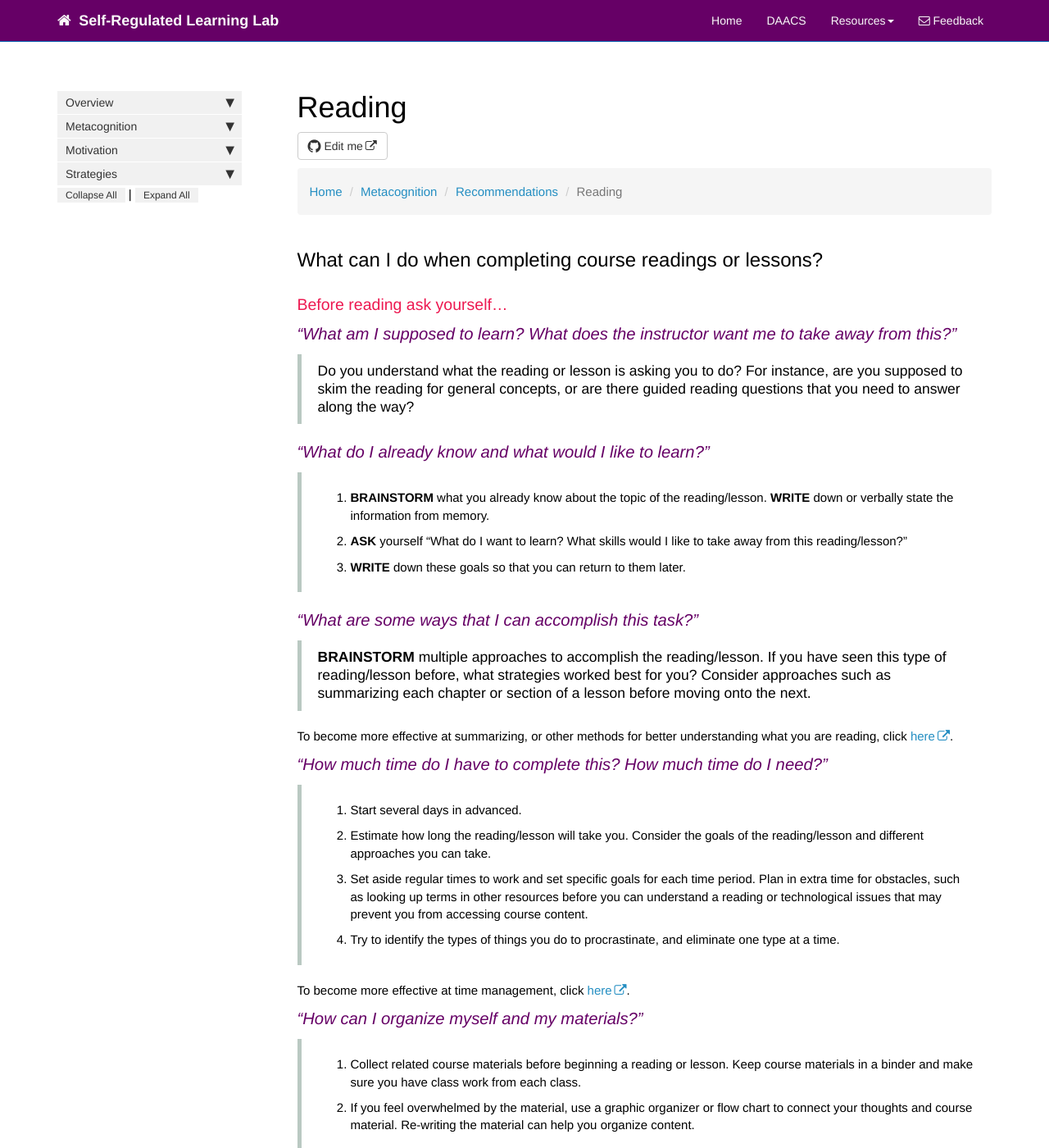
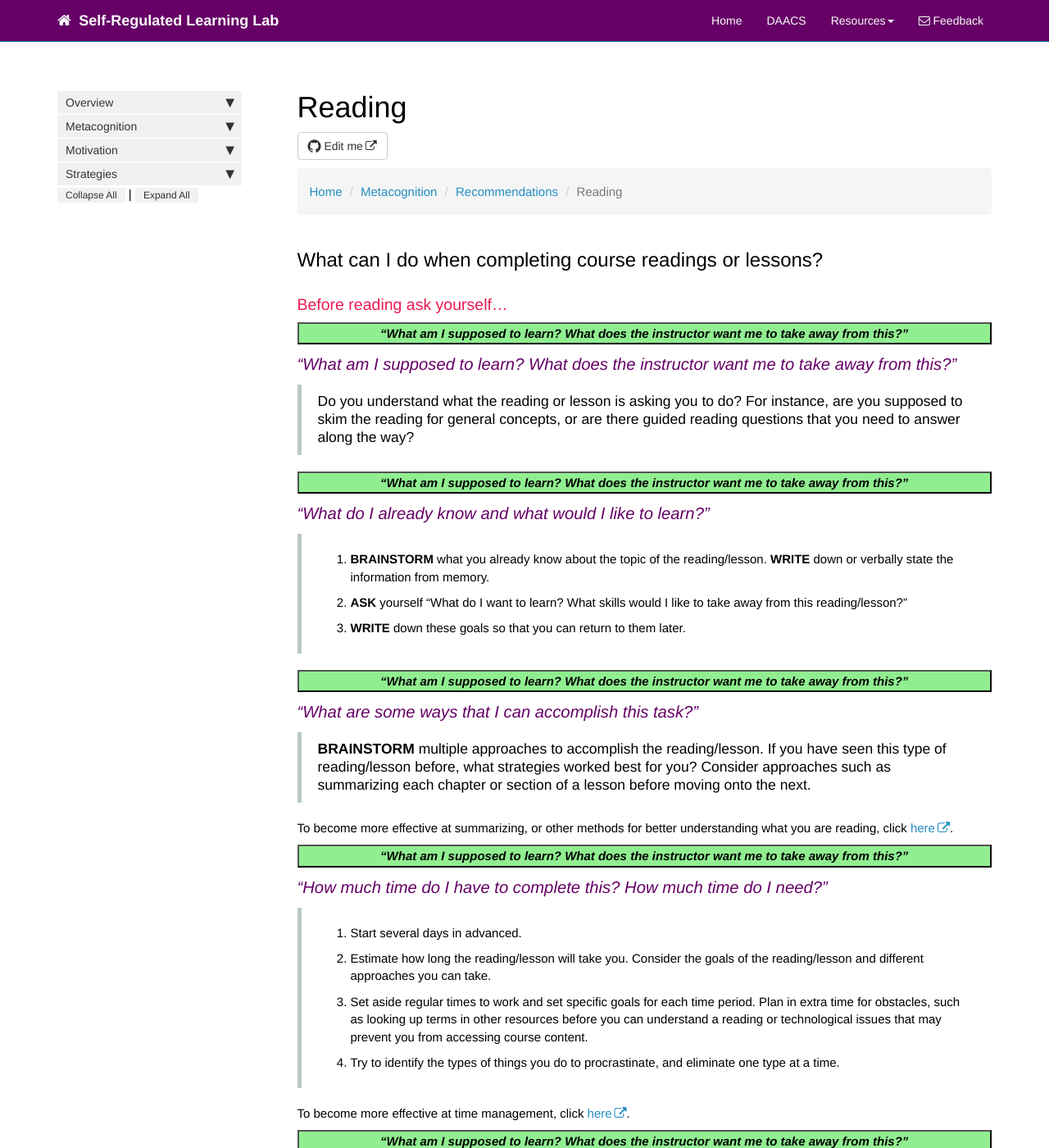
Before and after one commit to dfranklin02/SRL, a Jekyll site: the page built from docs/pages/metacognition/metacognition_recommendations_reading.md, in a window 1280 px wide and 1400 px high. Shown: the whole window at 82% size. Built offline with Jekyll 4.4.1, drawn with Linux system fonts in a browser that asks for light colours; nearby versions of some CDN libraries; comment, search, counter and statistics services are not loaded; some of the changed text lies outside the part shown.

Commit message:
Update metacognition_recommendations_reading.md

```diff
--- a/docs/pages/metacognition/metacognition_recommendations_reading.md
+++ b/docs/pages/metacognition/metacognition_recommendations_reading.md
@@ -28,9 +28,26 @@ toc: false
 
 ### Before reading ask yourself...
 
+<button data-toggle="collapse" data-target="#readingbefore1" style="background-color:LightGreen; width:100%"><b><i>“What am I supposed to learn? What does the instructor want me to take away from this?”</i></b></button>
+
+<div id="readingbefore1" class="collapse">
+TEXT HERE
+<br>
+<br>
+</div>
+
+
 <p class='question'>“What am I supposed to learn? What does the instructor want me to take away from this?”</p>
 
 > Do you understand what the reading or lesson is asking you to do? For instance, are you supposed to skim the reading for general concepts, or are there guided reading questions that you need to answer along the way?
+
+<button data-toggle="collapse" data-target="#readingbefore2" style="background-color:LightGreen; width:100%"><b><i>“What am I supposed to learn? What does the instructor want me to take away from this?”</i></b></button>
+
+<div id="readingbefore2" class="collapse">
+TEXT HERE
+<br>
+<br>
+</div>
 
 <p class='question'>“What do I already know and what would I like to learn?”</p>
 
@@ -38,11 +55,27 @@ toc: false
 > 2.  **ASK** yourself “What do I want to learn? What skills would I like to take away from this reading/lesson?”
 > 3.  **WRITE** down these goals so that you can return to them later.
 
+<button data-toggle="collapse" data-target="#readingbefore3" style="background-color:LightGreen; width:100%"><b><i>“What am I supposed to learn? What does the instructor want me to take away from this?”</i></b></button>
+
+<div id="readingbefore3" class="collapse">
+TEXT HERE
+<br>
+<br>
+</div>
+
 <p class='question'>“What are some ways that I can accomplish this task?”</p>
 
 > **BRAINSTORM** multiple approaches to accomplish the reading/lesson. If you have seen this type of reading/lesson before, what strategies worked best for you? Consider approaches such as summarizing each chapter or section of a lesson before moving onto the next.
 
 To become more effective at summarizing, or other methods for better understanding what you are reading, click <a href="http://srl.daacs.net/managing_time.html">here</a>.<br>
+
+<button data-toggle="collapse" data-target="#readingbefore4" style="background-color:LightGreen; width:100%"><b><i>“What am I supposed to learn? What does the instructor want me to take away from this?”</i></b></button>
+
+<div id="readingbefore4" class="collapse">
+TEXT HERE
+<br>
+<br>
+</div>
 
 <p class='question'>“How much time do I have to complete this? How much time do I need?”</p>
 
@@ -53,10 +86,26 @@ To become more effective at summarizing, or other methods for better understandi
 
 To become more effective at time management, click <a href="http://srl.daacs.net/managing_time.html">here</a>.<br>
 
+<button data-toggle="collapse" data-target="#readingbefore5" style="background-color:LightGreen; width:100%"><b><i>“What am I supposed to learn? What does the instructor want me to take away from this?”</i></b></button>
+
+<div id="readingbefore5" class="collapse">
+TEXT HERE
+<br>
+<br>
+</div>
+
 <p class='question'>“How can I organize myself and my materials?”</p>
 
 > 1.  Collect related course materials before beginning a reading or lesson. Keep course materials in a binder and make sure you have class work from each class.
 > 2.  If you feel overwhelmed by the material, use a graphic organizer or flow chart to connect your thoughts and course material. Re-writing the material can help you organize content.
+
+<button data-toggle="collapse" data-target="#readingbefore6" style="background-color:LightGreen; width:100%"><b><i>“What am I supposed to learn? What does the instructor want me to take away from this?”</i></b></button>
+
+<div id="readingbefore6" class="collapse">
+TEXT HERE
+<br>
+<br>
+</div>
 
 <p class='question'>“What resources do I have to complete the task?”</p>
 
@@ -72,6 +121,14 @@ See "Help Seeking" in order to learn more about how to approach teachers and cla
 
 ### While reading ask yourself...
 
+<button data-toggle="collapse" data-target="#readingduring1" style="background-color:DarkSalmon; width:100%"><b><i>TEXT HERE</i></b></button>
+
+<div id="readingduring1" class="collapse">
+TEXT HERE
+<br>
+<br>
+</div>
+
 <p class='question'>“What strategies am I using that are or are not working well to help me learn?”</p>
 
 > **WHEN** you get stuck, **ASK** yourself “Am I using the best method possible to complete this reading/lesson? Should I use a different approach?” You can adjust how fast or slow you are reading the text, eliminate distractions from your environment, and consciously focus your thoughts on the task, rather than other things on your mind.
@@ -79,6 +136,15 @@ See "Help Seeking" in order to learn more about how to approach teachers and cla
 > **WHEN** reading, **ASK** yourself “What did I just read?” Summarize the reading or generate questions based on the reading to check your comprehension.
 
 For more information on strategies to help you learn, such as removing distractions from your environment or summarizing a reading, click on "Learning Strategies."
+
+
+<button data-toggle="collapse" data-target="#readingduring2" style="background-color:DarkSalmon; width:100%"><b><i>TEXT HERE</i></b></button>
+
+<div id="readingduring2" class="collapse">
+TEXT HERE
+<br>
+<br>
+</div>
 
 <p class='question'>“What other resources could I use to complete this task?”</p>
 
@@ -92,9 +158,27 @@ For more information on strategies to help you learn, such as removing distracti
 
 Click <a href="http://srl.daacs.net/help_seeking.html">here</a>.<br> in order to learn more about approaching teachersand classmates for help.
 
+
+<button data-toggle="collapse" data-target="#readingduring3" style="background-color:DarkSalmon; width:100%"><b><i>TEXT HERE</i></b></button>
+
+<div id="readingduring3" class="collapse">
+TEXT HERE
+<br>
+<br>
+</div>
+
 <p class='question'>“What is most challenging about this task? What can I do different at this point to address these challenges?”</p>
 
 > **ASK** yourself “What am I having trouble with?” **BRAINSTORM** ways to overcome these challenges instead of continuing to run into the same obstacles. Seek help if you cannot find a solution on your own or before you start another assignment of the same type.
+
+
+<button data-toggle="collapse" data-target="#readingduring4" style="background-color:DarkSalmon; width:100%"><b><i>TEXT HERE</i></b></button>
+
+<div id="readingduring4" class="collapse">
+TEXT HERE
+<br>
+<br>
+</div>
 
 <p class='question'>“Am I meeting my learning goals?”</p>
 
@@ -106,6 +190,15 @@ To become more effective at learning information to meet your learning goals, cl
 
 ### After reading ask yourself...
 
+
+<button data-toggle="collapse" data-target="#readingafter1" style="background-color:Orchid; width:100%"><b><i>TEXT HERE</i></b></button>
+
+<div id="readingafter1" class="collapse">
+TEXT HERE
+<br>
+<br>
+</div>
+
 <p class='question'>“How well did I accomplish the goals of the assignment? What did I learn?”</p>
 
 > 1.  **ASK** yourself “Did I accomplish the goals of this reading/lesson? Did I learn what I set out to?” Check your comprehension by quizzing yourself or writing down the information you have learned and checking its accuracy with course materials.
@@ -114,11 +207,29 @@ To become more effective at learning information to meet your learning goals, cl
 
 CLick <a href="http://srl.daacs.net/help_seeking.html">here</a><br> for guidance on asking for help.
 
+
+<button data-toggle="collapse" data-target="#readingafter2" style="background-color:Orchid; width:100%"><b><i>TEXT HERE</i></b></button>
+
+<div id="readingafter2" class="collapse">
+TEXT HERE
+<br>
+<br>
+</div>
+
 <p class='question'>“What did I do that worked well? What should I change”</p>
 
 > 1.  **ASK** yourself “Did one learning strategy work better than others?”
 > 2.  **ASK** yourself “Did I perform better on one part of the lesson than others?” Maybe you understood the general ideas but had difficulties with the details.
 > 3.  **WRITE** down effective strategies and areas for improvements. You can also write a reminder on a calendar to return to this list the next time you have a similar assignment.
+
+
+<button data-toggle="collapse" data-target="#readingafter3" style="background-color:Orchid; width:100%"><b><i>TEXT HERE</i></b></button>
+
+<div id="readingafter3" class="collapse">
+TEXT HERE
+<br>
+<br>
+</div>
 
 <p class='question'>“What topics am I still confused about that I need to clarify? How can I get my questions answered?”</p>
 
```
